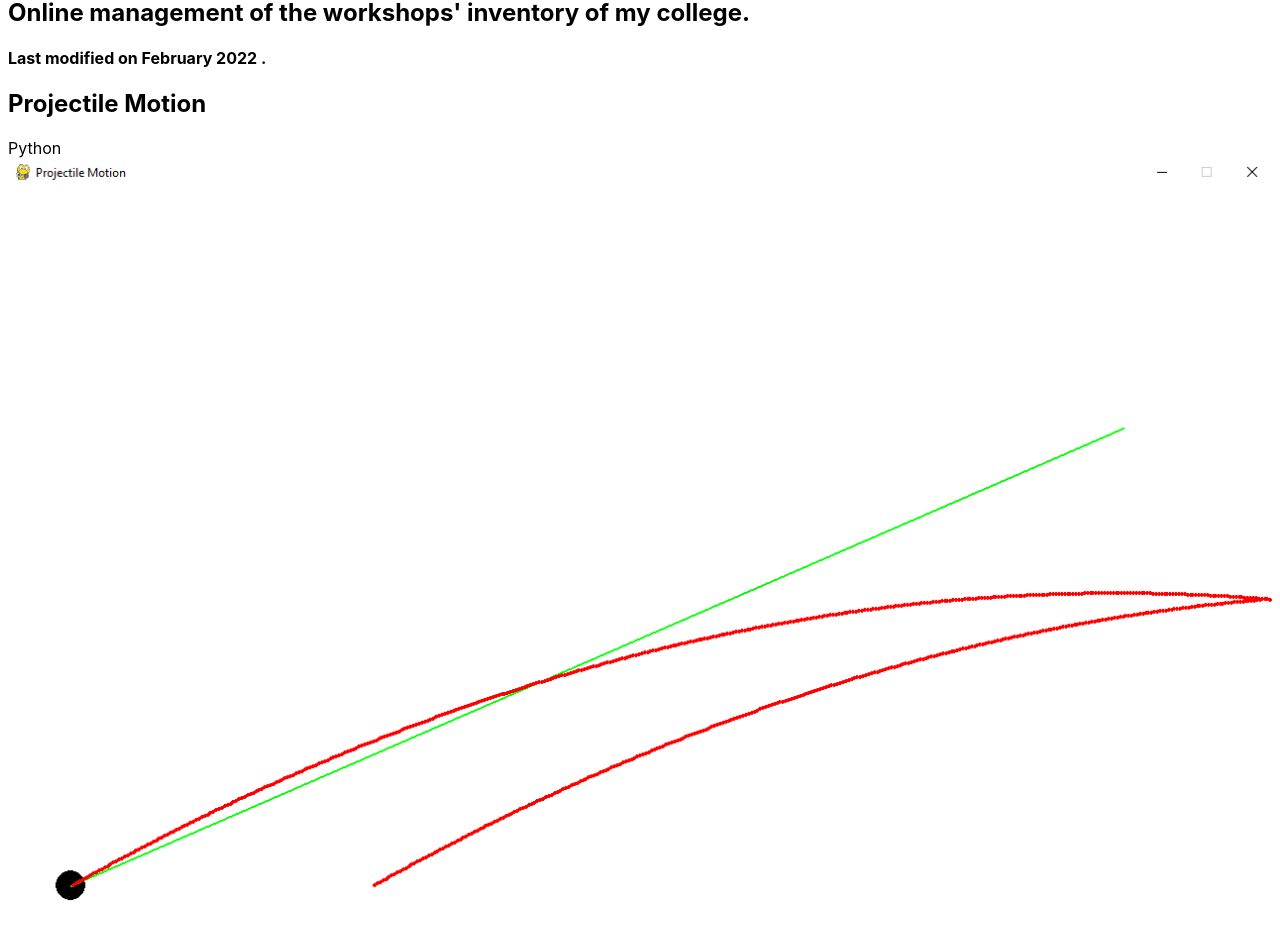
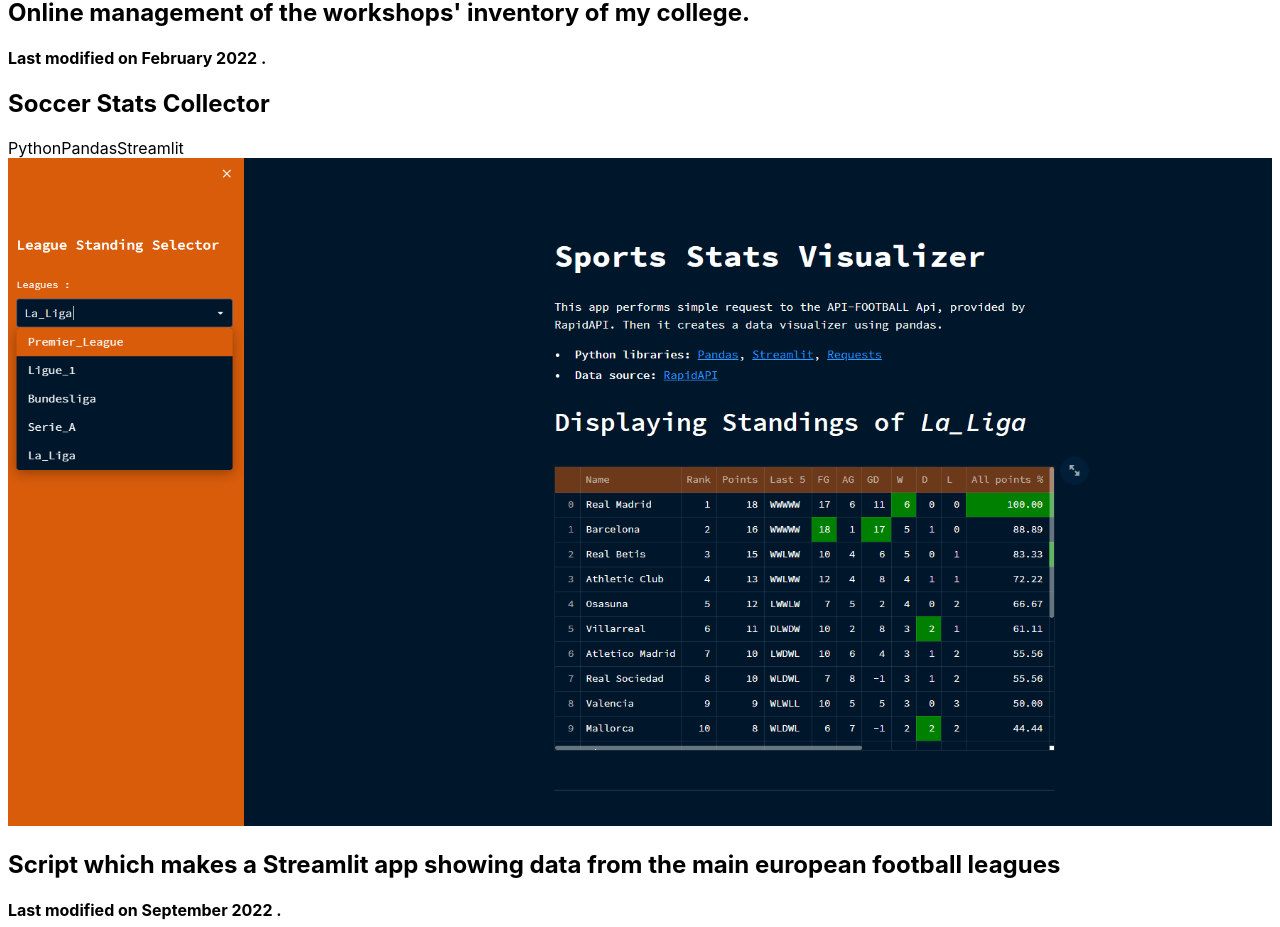
Before and after one commit to Brr1-99/Brr1, a Next.js app: page /projects in a window 1280 px wide. Shown: the part 3989-4916 px from the top of the page. Built offline with nearby package versions, Linux system fonts and the light colour scheme.

Commit message:
New project added

```diff
--- a/components/grid.js
+++ b/components/grid.js
@@ -1,7 +1,7 @@
 import React from 'react'
 import Image from 'next/image'
 import Hexastats from '../images/hexastats.png'
-import Projectile from '../images/projectile.png'
+import Soccer from '../images/soccer.png'
 import Brr1 from '../images/Brr1.png'
 import TFG from '../images/index.png'
 import Focus from '../images/focus.svg'
@@ -32,12 +32,12 @@
 		programs: ['Python', 'Flask','MariaDB']
 	},
 	{
-		title: 'Projectile Motion',
-		date: 'February 2022',
-		image: Projectile,
-		url: 'Projectile_Motion',
-		desc: "Simulation of a bullet trayectory with realistic physics using pygame ",
-		programs: ['Python']
+		title: 'Soccer Stats Collector',
+		date: 'September 2022',
+		image: Soccer,
+		url: 'Sport_Events_Stats_Collector',
+		desc: "Script which makes a Streamlit app showing data from the main european football leagues",
+		programs: ['Python', 'Pandas', 'Streamlit']
 	}
 ]
 
@@ -45,9 +45,11 @@
 const colors = {
 	Python: 'bg-indigo-600',
 	JavaScript: 'bg-yellow-500',
+	Pandas: 'bg-yellow-500',
 	Tailwindcss: 'bg-fuchsia-500',
 	MariaDB: 'bg-green-500',
 	React: 'bg-cyan-500',
+	Streamlit: 'bg-cyan-500',
 	Flask: 'bg-rose-600'
 }
 
```
Also changed, not shown: images/projectile.png (deleted), images/soccer.png (added).
